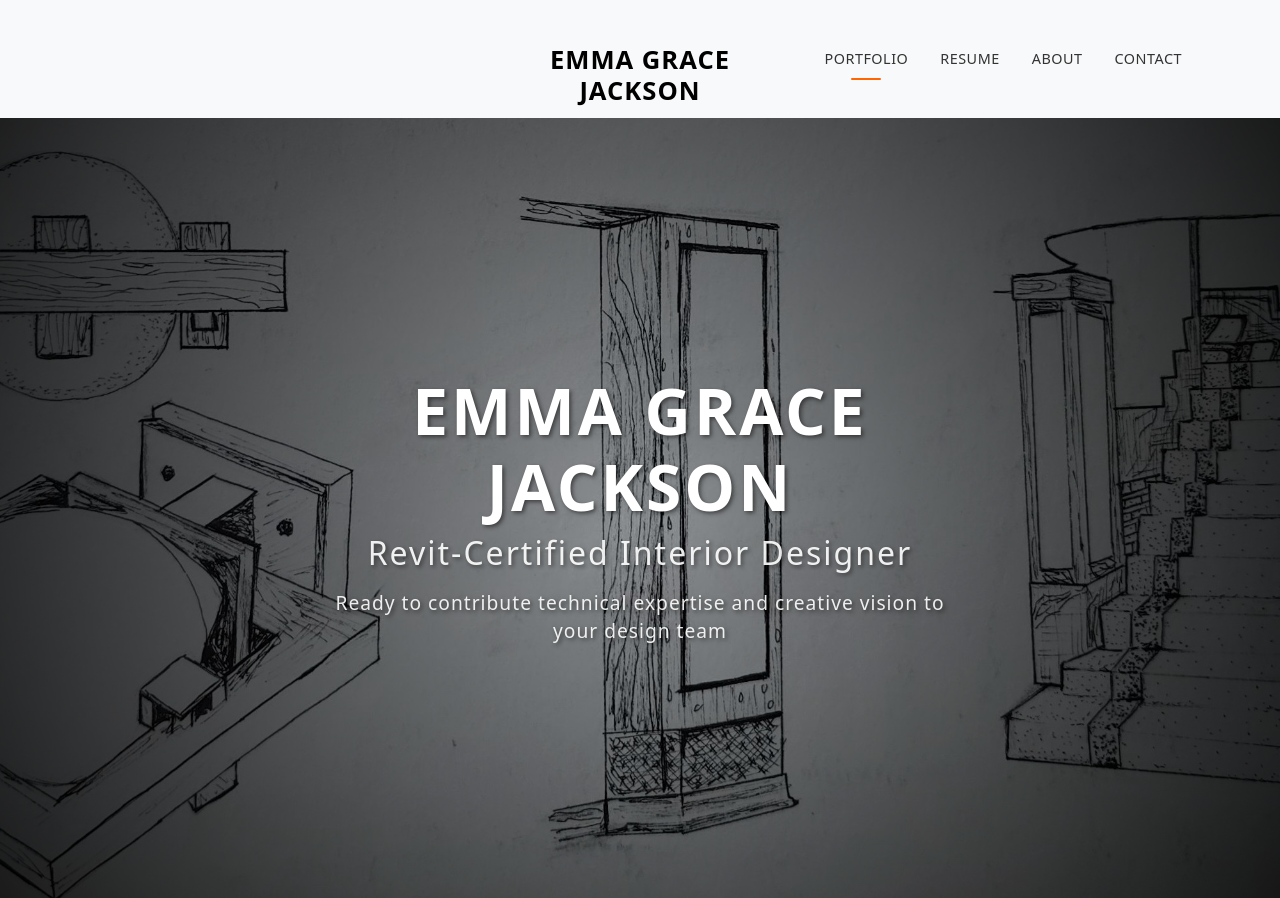
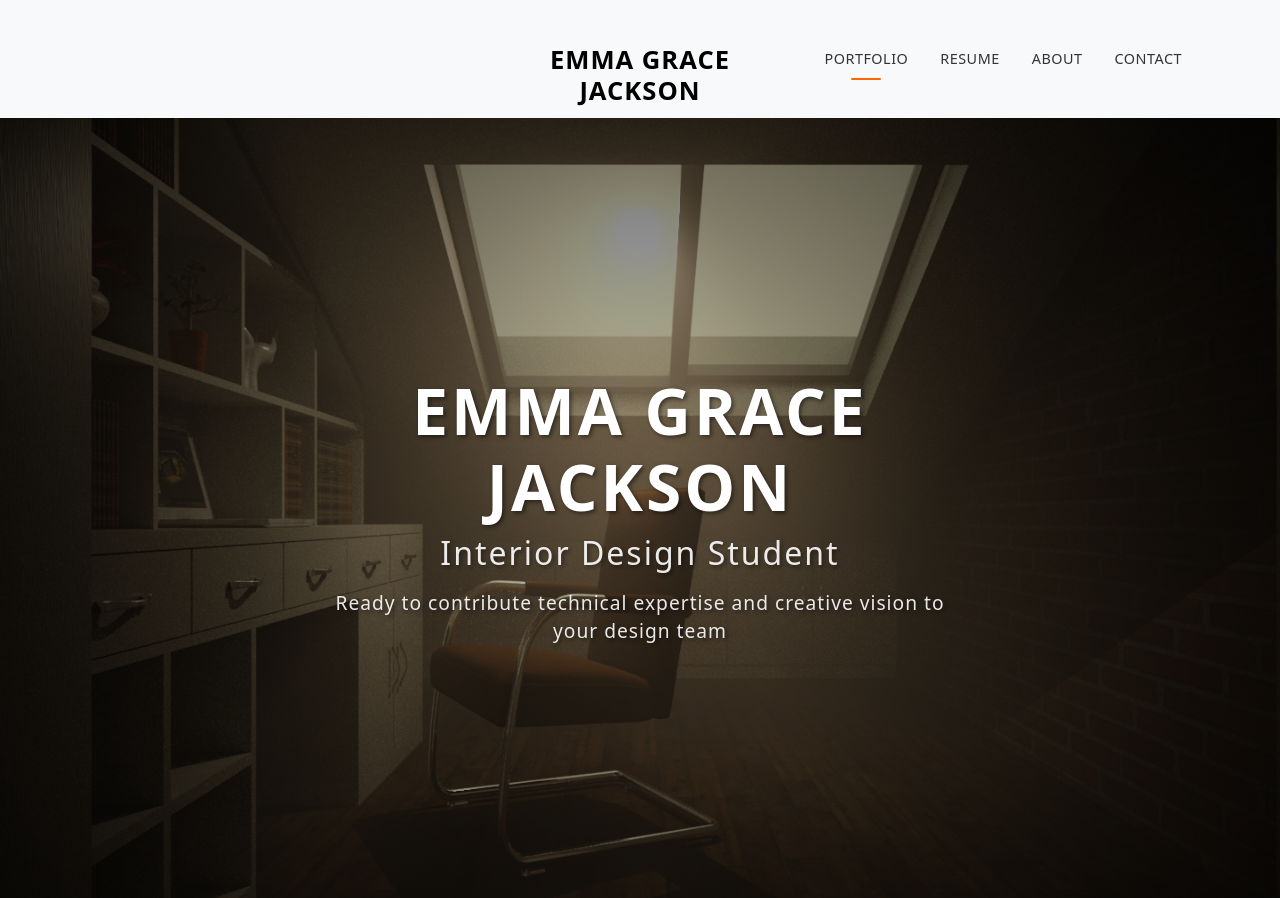
Before and after one commit to emmagracejackson03/emmagracejackson03.github.io, a plain HTML site: page index.html in a window 1280 px wide. Shown: the top 898 px of the page. Drawn offline with nearby package versions, Linux system fonts and the light colour scheme.

Commit message:
Header image and wording edit

```diff
--- a/index.html
+++ b/index.html
@@ -33,10 +33,10 @@
 
     <!-- Heading Image -->
     <section class="heading-image" id="hero-section">
-        <img src="assets/images/Heading_image.jpg" class="img-fluid" alt="Responsive image">
+        <img src="assets/images/renders/office1-1.jpg" class="img-fluid" alt="Responsive image">
         <div class="hero-text" id="hero-text">
             <h1>Emma Grace Jackson</h1>
-            <h2>Revit-Certified Interior Designer</h2>
+            <h2>Interior Design Student</h2>
             <p class="hero-tagline">Ready to contribute technical expertise and creative vision to your design team</p>
         </div>
     </section>
```
